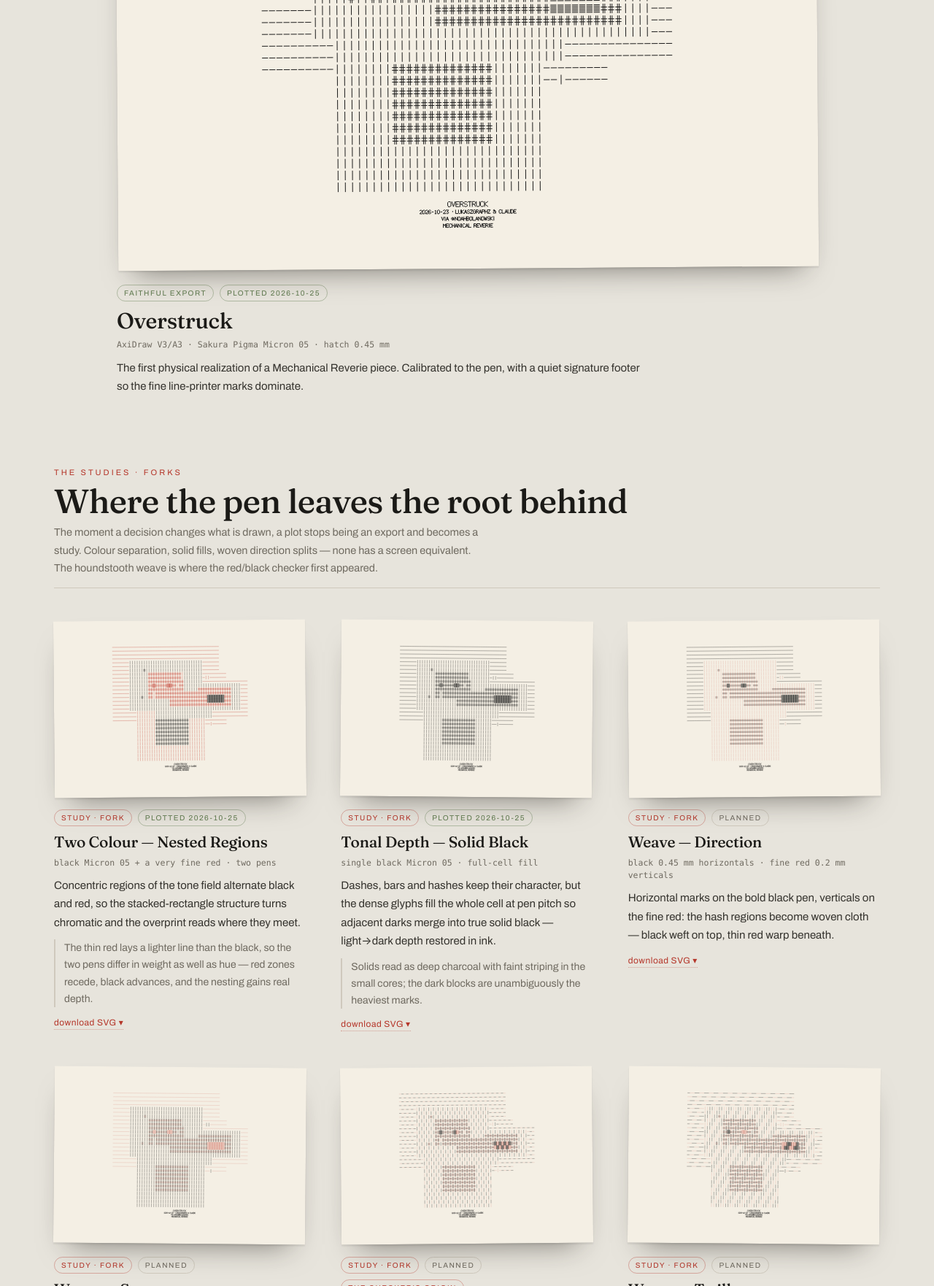
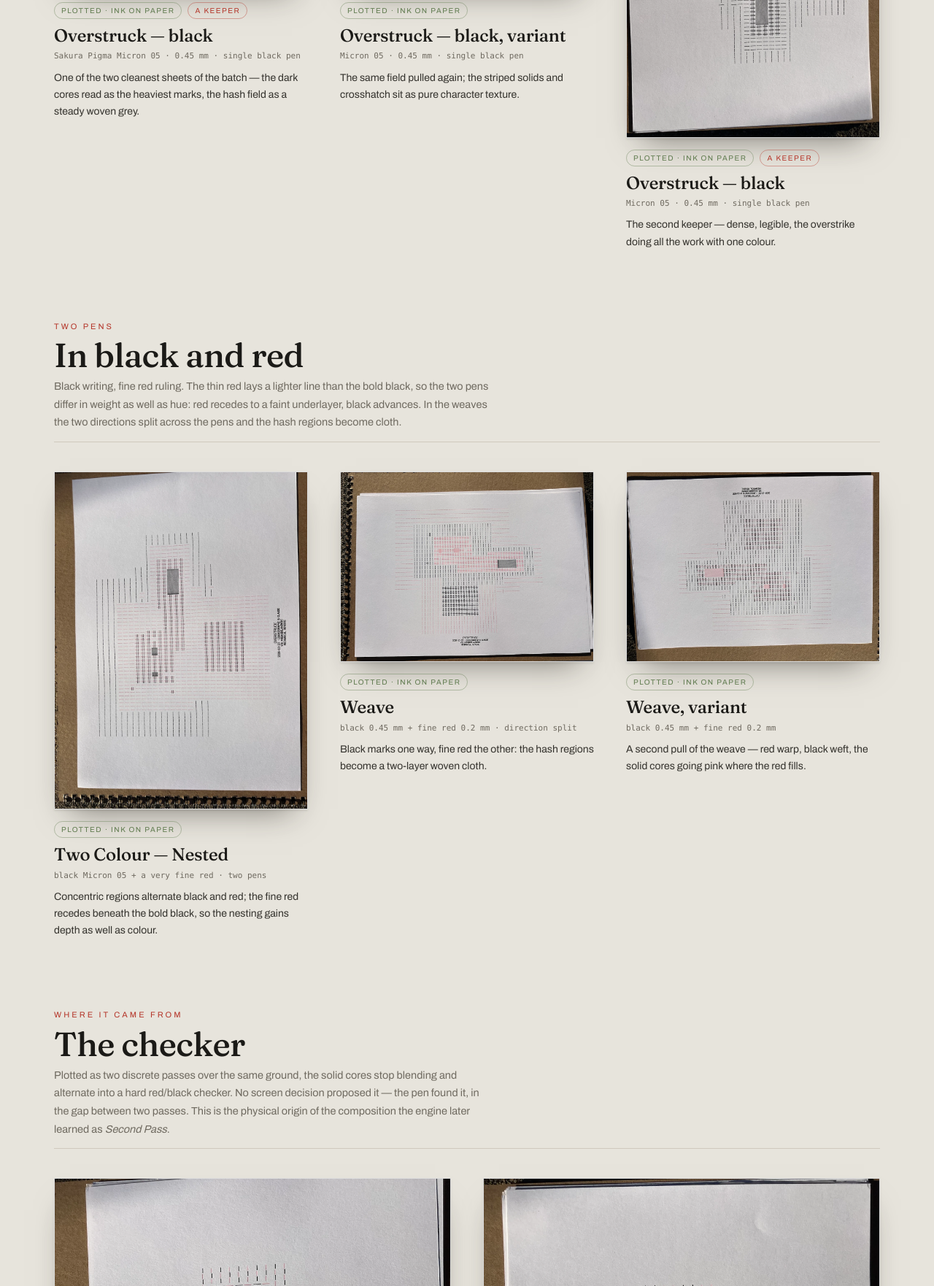
Before and after one commit to lukaszlysakowski/mechanical-reverie, a plain HTML site: page overstruck-ink.html in a window 1280 px wide. Shown: the part 1038-2800 px from the top of the page at 73% size. Drawn offline with Linux system fonts and the light colour scheme.

Commit message:
Overstruck in Ink — rebuilt around the real plotted sheets (8 photos); correct plotted labels, checker as Second Pass origin
Co-Authored-By: Claude Opus 4.8 <noreply@anthropic.com>

```diff
--- a/overstruck-ink.html
+++ b/overstruck-ink.html
@@ -4,15 +4,15 @@
 <meta charset="UTF-8">
 <meta name="viewport" content="width=device-width, initial-scale=1.0">
 <title>Overstruck in Ink</title>
-<meta name="description" content="The plotter branch of Overstruck: the piece taken off the screen onto an AxiDraw — a faithful plot, then studies that leave the root behind, in black and red ink on paper. Click any sheet to look closely.">
+<meta name="description" content="The plotter branch of Overstruck, in ink on paper: the physical sheets drawn on an AxiDraw — black density, two-colour weave, and the two-pen checker that the engine later learned as Second Pass. Click any sheet to look closely.">
 <link rel="preconnect" href="https://fonts.googleapis.com">
 <link rel="preconnect" href="https://fonts.gstatic.com" crossorigin>
 <link href="https://fonts.googleapis.com/css2?family=Fraunces:opsz,wght@9..144,400;9..144,500;9..144,600&family=Archivo:wght@400;500;600&display=swap" rel="stylesheet">
 <style>
-  /* Layout idea: an ink room. Every plate is a plotted sheet on paper — faithful plot as the
-     opener, then the studies as a gallery. Click a sheet to study it full-size. Light, single theme. */
+  /* Layout idea: the real plotted sheets, photographed. A light room; each sheet a framed photo
+     with a wall-label, grouped by how they were drawn; the checker as the finale. Single theme. */
   :root{
-    --paper:#e7e4dc; --card:#f8f5ef; --sheet:#f4efe4;
+    --paper:#e7e4dc; --card:#f8f5ef;
     --ink:#1b1a17; --soft:#6f6a60; --faint:#cfc9bd; --accent:#b5362a; --good:#5f7a4e;
     --display:'Fraunces',Georgia,serif;
     --label:'Archivo',system-ui,-apple-system,sans-serif;
@@ -22,68 +22,52 @@
   html,body{overflow-x:hidden;}
   body{background:var(--paper);color:var(--ink);font-family:var(--label);-webkit-font-smoothing:antialiased;line-height:1.5;}
 
-  .col{max-width:720px;margin:0 auto;padding:0 24px;}
   .wide{max-width:1180px;margin:0 auto;padding:0 24px;}
 
-  /* header */
   header{text-align:center;padding:clamp(60px,10vw,110px) 24px clamp(26px,4vw,40px);}
   .kicker{font-size:11px;letter-spacing:3.5px;text-transform:uppercase;color:var(--accent);margin-bottom:20px;}
   header h1{font-family:var(--display);font-weight:500;font-size:clamp(50px,11vw,112px);letter-spacing:-0.02em;line-height:0.9;}
-  .dek{max-width:54ch;margin:24px auto 0;font-size:16.5px;line-height:1.7;color:#35332e;text-wrap:balance;}
+  .dek{max-width:56ch;margin:24px auto 0;font-size:16.5px;line-height:1.7;color:#35332e;text-wrap:balance;}
   .meta{margin-top:20px;font-size:11px;letter-spacing:2px;text-transform:uppercase;color:var(--soft);}
 
-  /* section heads */
-  .sec-head{border-bottom:1px solid var(--faint);padding-bottom:14px;margin:clamp(56px,8vw,96px) 0 clamp(30px,4vw,44px);}
+  .sec-head{border-bottom:1px solid var(--faint);padding-bottom:14px;margin:clamp(56px,8vw,96px) 0 clamp(28px,4vw,40px);}
   .sec-head .s-kick{font-size:11px;letter-spacing:3px;text-transform:uppercase;color:var(--accent);}
   .sec-head h2{font-family:var(--display);font-weight:500;font-size:clamp(28px,4.4vw,46px);letter-spacing:-0.015em;line-height:1.04;margin:8px 0 6px;}
-  .sec-head p{font-size:14.5px;line-height:1.7;color:var(--soft);max-width:70ch;}
+  .sec-head p{font-size:14.5px;line-height:1.7;color:var(--soft);max-width:72ch;}
 
-  /* a plotted sheet (shared) */
-  .plate-img{
-    display:block;width:100%;height:auto;background:var(--sheet);cursor:zoom-in;
-    box-shadow:0 2px 2px rgba(0,0,0,.08),0 22px 40px -22px rgba(30,26,20,.55);
+  .grid{display:grid;grid-template-columns:repeat(auto-fit,minmax(340px,1fr));gap:clamp(28px,3.5vw,44px);}
+  .grid.two{grid-template-columns:repeat(auto-fit,minmax(420px,1fr));}
+  figure{margin:0;}
+  .sheet{
+    display:block;width:100%;height:auto;cursor:zoom-in;background:#fff;
+    border:1px solid rgba(27,26,23,.14);
+    box-shadow:0 2px 3px rgba(0,0,0,.08),0 22px 42px -22px rgba(30,26,20,.55);
   }
-  .plate-img.pad{padding:clamp(16px,2vw,30px);}
+  .cap{margin-top:16px;}
+  .tagrow{display:flex;flex-wrap:wrap;gap:8px;align-items:center;margin-bottom:9px;}
+  .tag{font-size:10px;letter-spacing:1.5px;text-transform:uppercase;padding:3px 9px;border:1px solid var(--faint);border-radius:999px;color:var(--soft);}
+  .tag.plotted{color:var(--good);border-color:rgba(95,122,78,.4);}
+  .tag.keeper{color:var(--accent);border-color:rgba(181,54,42,.4);}
+  .tag.origin{color:#fff;background:var(--accent);border-color:var(--accent);}
+  .cap h3{font-family:var(--display);font-weight:500;font-size:clamp(19px,2.3vw,24px);letter-spacing:-0.01em;line-height:1.14;margin-bottom:7px;}
+  .cap .pens{font-family:ui-monospace,'SF Mono',Menlo,monospace;font-size:11px;color:var(--soft);margin-bottom:9px;}
+  .cap .body{font-size:14px;line-height:1.65;color:#34322d;}
 
-  /* hero faithful plot */
-  .faithful{max-width:960px;margin:0 auto;}
-  .faithful .plate-img{transform:rotate(-0.4deg);}
-  .caption{margin-top:22px;max-width:720px;}
-  .tagrow{display:flex;flex-wrap:wrap;gap:8px;align-items:center;margin-bottom:10px;}
-  .tag{font-size:10px;letter-spacing:1.5px;text-transform:uppercase;padding:3px 9px;border:1px solid var(--faint);border-radius:999px;color:var(--soft);}
-  .tag.export{color:var(--good);border-color:rgba(95,122,78,.4);}
-  .tag.study{color:var(--accent);border-color:rgba(181,54,42,.35);}
-  .tag.plotted{color:var(--good);border-color:rgba(95,122,78,.4);}
-  .tag.planned{color:var(--soft);}
-  .caption h3{font-family:var(--display);font-weight:500;font-size:clamp(22px,3vw,30px);letter-spacing:-0.01em;line-height:1.1;margin-bottom:8px;}
-  .caption .pens{font-family:ui-monospace,'SF Mono',Menlo,monospace;font-size:11.5px;color:var(--soft);margin-bottom:10px;}
-  .caption .body{font-size:15px;line-height:1.7;color:#34322d;}
-  .caption .finding{margin-top:10px;font-size:14px;line-height:1.65;color:var(--soft);border-left:2px solid var(--faint);padding-left:12px;}
-  .caption .dl{margin-top:12px;display:inline-block;font-size:12px;letter-spacing:.5px;color:var(--accent);text-decoration:none;border-bottom:1px dotted rgba(181,54,42,.4);}
-  .caption .dl:hover{border-color:var(--accent);}
+  .note{max-width:720px;margin:clamp(40px,5vw,60px) auto 0;font-size:14px;line-height:1.7;color:var(--soft);text-align:center;}
+  .note a{color:var(--accent);text-decoration:none;border-bottom:1px dotted rgba(181,54,42,.4);}
+  .note a:hover{border-color:var(--accent);}
 
-  /* studies grid */
-  .grid{display:grid;grid-template-columns:repeat(auto-fill,minmax(330px,1fr));gap:clamp(30px,4vw,48px);}
-  .study{display:flex;flex-direction:column;}
-  .study .plate-img{transform:rotate(-0.5deg);}
-  .study:nth-child(even) .plate-img{transform:rotate(0.5deg);}
-  .study .caption{margin-top:18px;max-width:none;}
-  .study .caption h3{font-size:21px;}
-
-  /* lightbox */
-  .lb{position:fixed;inset:0;background:rgba(20,18,14,.86);display:none;align-items:center;justify-content:center;z-index:50;padding:clamp(16px,4vw,56px);cursor:zoom-out;}
+  .lb{position:fixed;inset:0;background:rgba(20,18,14,.9);display:none;align-items:center;justify-content:center;z-index:50;padding:clamp(12px,3vw,48px);cursor:zoom-out;}
   .lb.open{display:flex;}
-  .lb img{max-width:100%;max-height:82vh;background:var(--sheet);padding:clamp(14px,2vw,28px);box-shadow:0 30px 80px -20px rgba(0,0,0,.6);}
-  .lb .lb-cap{position:absolute;bottom:clamp(14px,3vw,30px);left:0;right:0;text-align:center;color:#e7e4dc;font-size:12px;letter-spacing:1px;padding:0 20px;}
-  .lb .lb-close{position:absolute;top:18px;right:22px;color:#e7e4dc;font-size:26px;line-height:1;background:none;border:none;cursor:pointer;opacity:.8;}
-  .lb .lb-close:hover{opacity:1;}
+  .lb img{max-width:100%;max-height:88vh;background:#fff;box-shadow:0 30px 80px -20px rgba(0,0,0,.6);}
+  .lb .lb-cap{position:absolute;bottom:clamp(12px,2.5vw,26px);left:0;right:0;text-align:center;color:#e7e4dc;font-size:12px;letter-spacing:1px;padding:0 20px;}
+  .lb .lb-close{position:absolute;top:16px;right:20px;color:#e7e4dc;font-size:26px;line-height:1;background:none;border:none;cursor:pointer;opacity:.85;}
 
   footer{text-align:center;padding:clamp(60px,9vw,96px) 24px clamp(70px,10vw,100px);margin-top:clamp(56px,8vw,88px);border-top:1px solid var(--faint);font-size:13px;color:var(--soft);line-height:1.8;}
   footer a{color:var(--accent);text-decoration:none;border-bottom:1px solid rgba(181,54,42,.3);}
   footer a:hover{border-color:var(--accent);}
 
-  @media (prefers-reduced-motion: reduce){ .plate-img{transform:none !important;} }
-  @media (max-width:560px){ .plate-img{transform:none !important;} }
+  @media (max-width:560px){ .grid,.grid.two{grid-template-columns:1fr;} }
 </style>
 </head>
 <body>
@@ -91,132 +75,117 @@
   <header>
     <div class="kicker">Mechanical Reverie · the plotter branch</div>
     <h1>Overstruck in Ink</h1>
-    <p class="dek">The piece taken off the screen and drawn by a pen. A faithful plot of the root, then studies that leave it behind — black and red ink on paper, where the overstrike becomes weave, weight, and the checker that later taught the engine.</p>
-    <div class="meta">AxiDraw V3/A3 · Sakura Pigma Micron 05 · black &amp; fine red · click any sheet to look closely</div>
+    <p class="dek">The real sheets, drawn by a pen on paper. Overstruck plotted on an AxiDraw &mdash; black density, two colours in a woven field, and the two-pen checker the engine later learned to make. Photographs of the physical plots; click any sheet to look closely.</p>
+    <div class="meta">AxiDraw V3/A3 · Sakura Pigma Micron 05 · black &amp; fine red · plotted 2026</div>
   </header>
 
   <div class="wide">
 
-    <!-- FAITHFUL -->
+    <!-- BLACK DENSITY -->
     <div class="sec-head">
-      <div class="s-kick">The faithful plot</div>
-      <h2>The root, in ink</h2>
-      <p>The canonical Day-147 piece drawn as pen strokes — no decisions changed, only the medium. On paper the glyph ramp reads as a texture vocabulary rather than tone: dashes as ruling, hashes as a woven grey, solids as weight.</p>
+      <div class="s-kick">Black on paper</div>
+      <h2>The density plots</h2>
+      <p>The piece drawn in a single black pen. On paper the glyph ramp reads as texture rather than tone &mdash; dashes as ruling, hashes as a woven grey, the solid cores as weight. The cleanest, most single-minded reads of the whole batch.</p>
     </div>
-    <figure class="faithful">
-      <img class="plate-img pad" data-full src="art/mechanical-reverie-day-147-overstruck-axidraw-11x17-micron05-0.45mm-signed-noah-smallsig.svg" alt="Overstruck plotted in black ink on paper, with a small signature footer" loading="lazy" data-cap="The faithful plot — AxiDraw, Micron 05, 0.45 mm, signed">
-      <figcaption class="caption">
-        <div class="tagrow"><span class="tag export">Faithful export</span><span class="tag plotted">Plotted 2026-10-25</span></div>
-        <h3>Overstruck</h3>
-        <div class="pens">AxiDraw V3/A3 · Sakura Pigma Micron 05 · hatch 0.45 mm</div>
-        <div class="body">The first physical realization of a Mechanical Reverie piece. Calibrated to the pen, with a quiet signature footer so the fine line-printer marks dominate.</div>
-      </figcaption>
-    </figure>
+    <div class="grid" id="black"></div>
 
-    <!-- STUDIES -->
+    <!-- TWO COLOUR -->
     <div class="sec-head">
-      <div class="s-kick">The studies · forks</div>
-      <h2>Where the pen leaves the root behind</h2>
-      <p>The moment a decision changes what is drawn, a plot stops being an export and becomes a study. Colour separation, solid fills, woven direction splits — none has a screen equivalent. The houndstooth weave is where the red/black checker first appeared.</p>
+      <div class="s-kick">Two pens</div>
+      <h2>In black and red</h2>
+      <p>Black writing, fine red ruling. The thin red lays a lighter line than the bold black, so the two pens differ in weight as well as hue: red recedes to a faint underlayer, black advances. In the weaves the two directions split across the pens and the hash regions become cloth.</p>
     </div>
+    <div class="grid" id="colour"></div>
 
-    <div class="grid" id="grid"></div>
+    <!-- THE CHECKER -->
+    <div class="sec-head">
+      <div class="s-kick">Where it came from</div>
+      <h2>The checker</h2>
+      <p>Plotted as two discrete passes over the same ground, the solid cores stop blending and alternate into a hard red/black checker. No screen decision proposed it &mdash; the pen found it, in the gap between two passes. This is the physical origin of the composition the engine later learned as <em>Second Pass</em>.</p>
+    </div>
+    <div class="grid two" id="checker"></div>
+
+    <div class="note">
+      These are the plotted sheets themselves. The vector plot files and the full study set &mdash;
+      including variants not yet pulled off the bed &mdash; live in the
+      <a href="overstruck.html">Overstruck thread&rsquo;s plotter branch</a>.
+    </div>
   </div>
 
   <footer>
     <a href="index.html">Mechanical Reverie</a> &middot; the ink branch of the <a href="overstruck.html">Overstruck</a> thread &middot;
-    plotted and planned on an AxiDraw.
+    drawn on an AxiDraw, in black and red.
   </footer>
 
-  <!-- lightbox -->
-  <div class="lb" id="lb" role="dialog" aria-modal="true" aria-label="Enlarged plot">
+  <div class="lb" id="lb" role="dialog" aria-modal="true" aria-label="Enlarged sheet">
     <button class="lb-close" id="lbClose" aria-label="Close">&times;</button>
     <img id="lbImg" alt="">
     <div class="lb-cap" id="lbCap"></div>
   </div>
 
 <script>
-const STUDIES = [
-  {
-    file:"art/mechanical-reverie-plotter-study01-overstruck-2color-nested-blackred.svg",
-    title:"Two Colour — Nested Regions",
-    tag:"study", state:"Plotted 2026-10-25",
-    pens:"black Micron 05 + a very fine red · two pens",
-    body:"Concentric regions of the tone field alternate black and red, so the stacked-rectangle structure turns chromatic and the overprint reads where they meet.",
-    finding:"The thin red lays a lighter line than the black, so the two pens differ in weight as well as hue — red zones recede, black advances, and the nesting gains real depth."
-  },
-  {
-    file:"art/mechanical-reverie-plotter-study02-overstruck-tonal-solidblack.svg",
-    title:"Tonal Depth — Solid Black",
-    tag:"study", state:"Plotted 2026-10-25",
-    pens:"single black Micron 05 · full-cell fill",
-    body:"Dashes, bars and hashes keep their character, but the dense glyphs fill the whole cell at pen pitch so adjacent darks merge into true solid black — light→dark depth restored in ink.",
-    finding:"Solids read as deep charcoal with faint striping in the small cores; the dark blocks are unambiguously the heaviest marks."
-  },
-  {
-    file:"art/mechanical-reverie-plotter-study01b-overstruck-weave-black-thinred.svg",
-    title:"Weave — Direction",
-    tag:"study", state:"Planned",
-    pens:"black 0.45 mm horizontals · fine red 0.2 mm verticals",
-    body:"Horizontal marks on the bold black pen, verticals on the fine red: the hash regions become woven cloth — black weft on top, thin red warp beneath."
-  },
-  {
-    file:"art/mechanical-reverie-plotter-study01c-overstruck-weave-swap-black-thinred.svg",
-    title:"Weave — Swap",
-    tag:"study", state:"Planned",
-    pens:"fine red horizontals · bold black verticals",
-    body:"Warp and weft colours swapped: the columns pop black, dash grounds recede to faint red, the solid block goes red — the vertical reading of the same cloth."
-  },
-  {
-    file:"art/mechanical-reverie-plotter-study01d-overstruck-weave-houndstooth-black-thinred.svg",
-    title:"Weave — Houndstooth",
-    tag:"study", state:"Planned", star:true,
-    pens:"black 0.45 mm + fine red 0.2 mm · alternating",
-    body:"The warp/weft colour flips every other cell, so the hash masses fill with a fine black-and-red checkerboard — real woven houndstooth.",
-    finding:"This is where the checker was found: the two passes stop blending and alternate, the form the engine later learned as Second Pass."
-  },
-  {
-    file:"art/mechanical-reverie-plotter-study01e-overstruck-weave-twill-black-thinred.svg",
-    title:"Weave — Twill",
-    tag:"study", state:"Planned",
-    pens:"black 0.45 mm + fine red 0.2 mm · diagonal bands",
-    body:"The weave flips in two-cell diagonal bands, so colour moves diagonally and the solid block shows a twill's diagonal wale."
-  }
-];
+const AP = 'art/mechanical-reverie-overstruck-plot-photo-';
+const SHEETS = {
+  black: [
+    { f:AP+'black-density-1.webp', title:'Overstruck — black', keeper:true,
+      pens:'Sakura Pigma Micron 05 · 0.45 mm · single black pen',
+      body:'One of the two cleanest sheets of the batch — the dark cores read as the heaviest marks, the hash field as a steady woven grey.' },
+    { f:AP+'black-density-2.webp', title:'Overstruck — black, variant',
+      pens:'Micron 05 · 0.45 mm · single black pen',
+      body:'The same field pulled again; the striped solids and crosshatch sit as pure character texture.' },
+    { f:AP+'black-density-3.webp', title:'Overstruck — black', keeper:true,
+      pens:'Micron 05 · 0.45 mm · single black pen',
+      body:'The second keeper — dense, legible, the overstrike doing all the work with one colour.' }
+  ],
+  colour: [
+    { f:AP+'2color-nested.webp', title:'Two Colour — Nested',
+      pens:'black Micron 05 + a very fine red · two pens',
+      body:'Concentric regions alternate black and red; the fine red recedes beneath the bold black, so the nesting gains depth as well as colour.' },
+    { f:AP+'weave-1.webp', title:'Weave',
+      pens:'black 0.45 mm + fine red 0.2 mm · direction split',
+      body:'Black marks one way, fine red the other: the hash regions become a two-layer woven cloth.' },
+    { f:AP+'weave-2.webp', title:'Weave, variant',
+      pens:'black 0.45 mm + fine red 0.2 mm',
+      body:'A second pull of the weave — red warp, black weft, the solid cores going pink where the red fills.' }
+  ],
+  checker: [
+    { f:AP+'checker-1.webp', title:'The Checker', origin:true,
+      pens:'black 0.45 mm + fine red 0.2 mm · two discrete passes',
+      body:'The solid cores alternate black and red in a hard checker — struck, part of the weave around them. This is the sheet the engine answered with Second Pass.' },
+    { f:AP+'checker-2.webp', title:'The Checker, variant', origin:true,
+      pens:'black 0.45 mm + fine red 0.2 mm · two discrete passes',
+      body:'A second checker pull — the black blocks step across the red field, the physical form in ink before it was ever on screen.' }
+  ]
+};
 
 const esc = s => (s==null?'':String(s).replace(/&/g,'&amp;').replace(/</g,'&lt;').replace(/>/g,'&gt;'));
-const grid = document.getElementById('grid');
-STUDIES.forEach(s=>{
-  const el=document.createElement('figure');
-  el.className='study';
-  el.innerHTML=`
-    <img class="plate-img pad" src="${s.file}" alt="${esc(s.title)} — plotter study in ink" loading="lazy" data-cap="${esc(s.title)} · ${esc(s.state)}">
-    <figcaption class="caption">
-      <div class="tagrow">
-        <span class="tag study">Study · fork</span>
-        <span class="tag ${/Plotted/.test(s.state)?'plotted':'planned'}">${esc(s.state)}</span>
-        ${s.star?'<span class="tag" style="color:var(--accent);border-color:rgba(181,54,42,.35)">the checker&rsquo;s origin</span>':''}
-      </div>
+function card(s){
+  const tags = [
+    '<span class="tag plotted">Plotted · ink on paper</span>',
+    s.keeper ? '<span class="tag keeper">a keeper</span>' : '',
+    s.origin ? '<span class="tag origin">origin of Second Pass</span>' : ''
+  ].join('');
+  return `<figure>
+    <img class="sheet" src="${s.f}" alt="${esc(s.title)} — plotted sheet in ink" loading="lazy" data-cap="${esc(s.title)} · ink on paper">
+    <figcaption class="cap">
+      <div class="tagrow">${tags}</div>
       <h3>${esc(s.title)}</h3>
       <div class="pens">${esc(s.pens)}</div>
       <div class="body">${esc(s.body)}</div>
-      ${s.finding?`<div class="finding">${esc(s.finding)}</div>`:''}
-      <a class="dl" href="${s.file}" download>download SVG ▾</a>
-    </figcaption>`;
-  grid.appendChild(el);
+    </figcaption>
+  </figure>`;
+}
+for (const [id, arr] of Object.entries(SHEETS)){
+  document.getElementById(id).innerHTML = arr.map(card).join('');
+}
+
+const lb=document.getElementById('lb'), lbImg=document.getElementById('lbImg'), lbCap=document.getElementById('lbCap');
+document.addEventListener('click',e=>{
+  const img=e.target.closest('.sheet');
+  if(img){ lbImg.src=img.currentSrc||img.src; lbCap.textContent=img.getAttribute('data-cap')||''; lb.classList.add('open'); return; }
+  if(e.target.id==='lb'||e.target.id==='lbClose'){ lb.classList.remove('open'); lbImg.src=''; }
 });
-
-// lightbox
-const lb=document.getElementById('lb'), lbImg=document.getElementById('lbImg'), lbCap=document.getElementById('lbCap');
-function openLb(src,cap){ lbImg.src=src; lbCap.textContent=cap||''; lb.classList.add('open'); }
-function closeLb(){ lb.classList.remove('open'); lbImg.src=''; }
-document.addEventListener('click',e=>{
-  const img=e.target.closest('.plate-img');
-  if(img){ openLb(img.currentSrc||img.src, img.getAttribute('data-cap')); return; }
-});
-document.getElementById('lb').addEventListener('click',e=>{ if(e.target.id==='lb'||e.target.id==='lbClose') closeLb(); });
-document.getElementById('lbClose').addEventListener('click',closeLb);
-document.addEventListener('keydown',e=>{ if(e.key==='Escape') closeLb(); });
+document.addEventListener('keydown',e=>{ if(e.key==='Escape'){ lb.classList.remove('open'); lbImg.src=''; } });
 </script>
 </body>
 </html>
```
Also changed, not shown: art/mechanical-reverie-overstruck-plot-photo-2color-nested.webp (added), art/mechanical-reverie-overstruck-plot-photo-black-density-1.webp (added), art/mechanical-reverie-overstruck-plot-photo-black-density-2.webp (added), art/mechanical-reverie-overstruck-plot-photo-black-density-3.webp (added), art/mechanical-reverie-overstruck-plot-photo-checker-1.webp (added), art/mechanical-reverie-overstruck-plot-photo-checker-2.webp (added), art/mechanical-reverie-overstruck-plot-photo-weave-1.webp (added), art/mechanical-reverie-overstruck-plot-photo-weave-2.webp (added).
